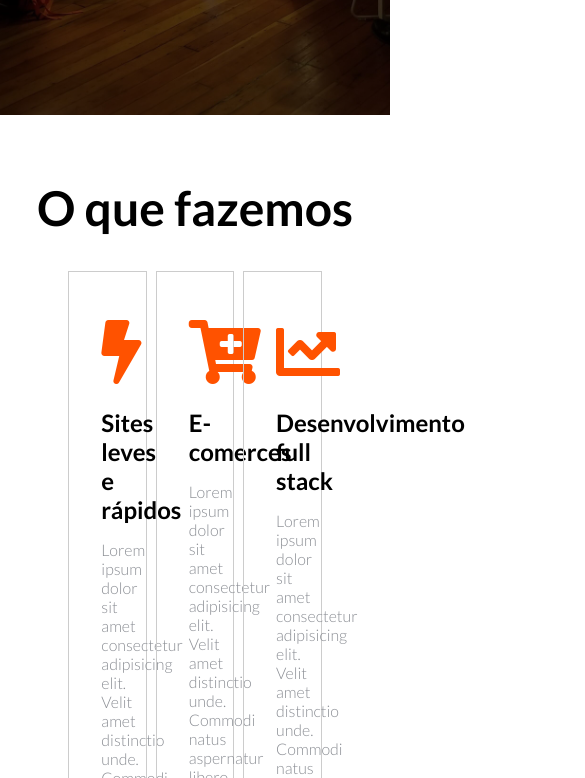
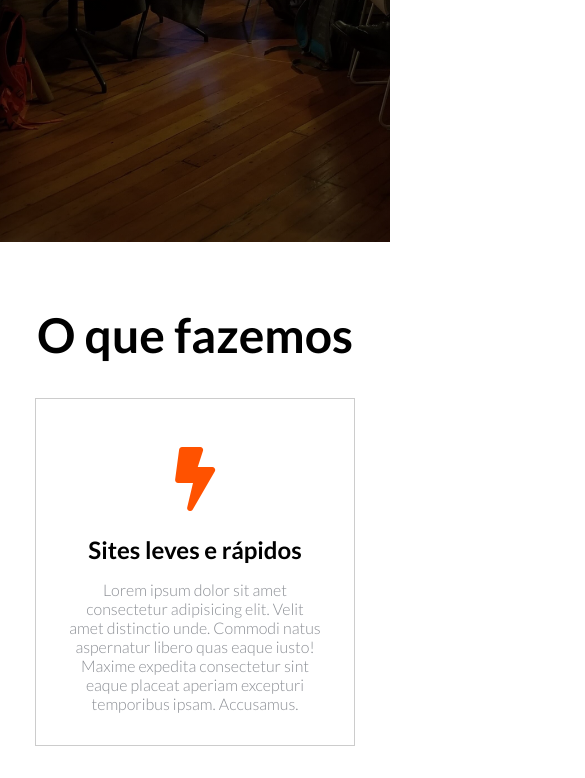
Before and after one commit to gdiccini/agency-sass, a plain HTML site: page index.html in a window 390 px wide. Shown: the part 602-1380 px from the top of the page, 585 px wide, since content can reach past the window. Drawn offline with Linux system fonts and the light colour scheme.

Commit message:
implements responsiviness

```diff
--- a/sass/_utilities.sass
+++ b/sass/_utilities.sass
@@ -18,6 +18,16 @@
   &:hover
     color: $primary-color
 
+@mixin mobile
+  @media (max-width: 425px)
+    @content
+
+@mixin card-mobile
+  width: 100%
+  height: 200px
+  margin: 0
+  margin-bottom: 2rem
+
 // PLACEHOLDER SELECTORS
 %title-text-shadow
   text-shadow: 3px 2px $black
@@ -34,6 +44,9 @@
 %card-hover
   .job-card-title, .job-card-cover
     opacity: 0
+
+    @include mobile
+      opacity: 1
 
   &:hover
     .job-card-title, .job-card-cover, .job-card-description
--- a/sass/styles.sass
+++ b/sass/styles.sass
@@ -9,6 +9,13 @@
   background-size: cover
   height: 85vh
 
+  @include mobile
+  height: 100vh
+
+  nav
+    @include mobile
+      display: none
+
   .nav-container
     display: flex
     justify-content: space-between
@@ -19,6 +26,9 @@
     padding: 1.5rem 2rem
     background-color: $black
     z-index: 10
+
+    @include mobile
+      padding: 1rem
 
     .brand
       color: $light-color
@@ -42,6 +52,9 @@
       color: $light-color
       display: none
 
+      @include mobile
+        display: block
+
   .title-container
     color: $light-color
     display: flex
@@ -49,6 +62,10 @@
     align-items: center
     justify-content: center
     height: 100%
+
+    @include mobile
+      text-align: center
+      padding: 2rem
 
     h2
       font-size: 3rem
@@ -73,12 +90,19 @@
     justify-content: space-around
     padding: 2rem
 
+    @include mobile
+      padding: 2rem 0
+
     .services-card
         width: 30%
         margin: 1%
         padding: 2rem
         border: 1px solid #ccc
         transition: .3s
+
+        @include mobile
+          width: 100%
+          margin-bottom: 2rem
 
         i
           color: $primary-color
@@ -102,12 +126,18 @@
   background-color: $secondary-bg
   padding: 3rem
 
+  @include mobile
+    padding: 2rem
+
   h2
     @extend %section-title
 
   .jobs-list
     display: flex
     padding: 2rem 0
+
+    @include mobile
+      flex-direction: column
 
     .first-job
       width: 30%
@@ -120,10 +150,17 @@
       @extend %center-bg
       @extend %card-hover
 
+      @include mobile
+        @include card-mobile
+
     .other-jobs-container
       display: flex
       flex-wrap: wrap
       width: 68%
+
+      @include mobile
+        width: 100%
+        flex-direction: column
 
       .job-card
         width: 46%
@@ -134,6 +171,9 @@
         margin-right: 15px
         @extend %center-bg
         @extend %card-hover
+
+        @include mobile
+          @include card-mobile
 
       #job2
         background-image: url('../img/job2.jpg')
@@ -181,6 +221,10 @@ footer
     display: flex
     flex-wrap: wrap
 
+    @include mobile
+      max-width: 100%
+      flex-direction: column
+
     .footer-title
       color: $light-color
       font-weight: bold
@@ -189,16 +233,36 @@ footer
   .footer-desc-container, .footer-links-container
     width: 50%
 
+    @include mobile
+      width: 100%
+      margin-bottom: 2rem
+      text-align: center
+
   .footer-desc-container
     p
       width: 80%
       line-height: 1.3rem
 
+      @include mobile
+        text-align: center
+        width: 100%
+
   .footer-links-container
     display: flex
 
+    @include mobile
+      flex-direction: column
+
+    @include mobile
+      width: 100%
+      margin-bottom: 2rem
+      text-align: center
+
     &-list
       padding: 0 1rem
+
+      @include mobile
+        margin-bottom: 2rem
 
       li
         margin-bottom: .5rem
@@ -214,5 +278,8 @@ footer
     width: 100%
     margin-top: 3rem
 
+    @include mobile
+      text-align: center
+
     p
       margin-bottom: 1rem
```
Also changed, not shown: css/styles.css, 1 other file.
